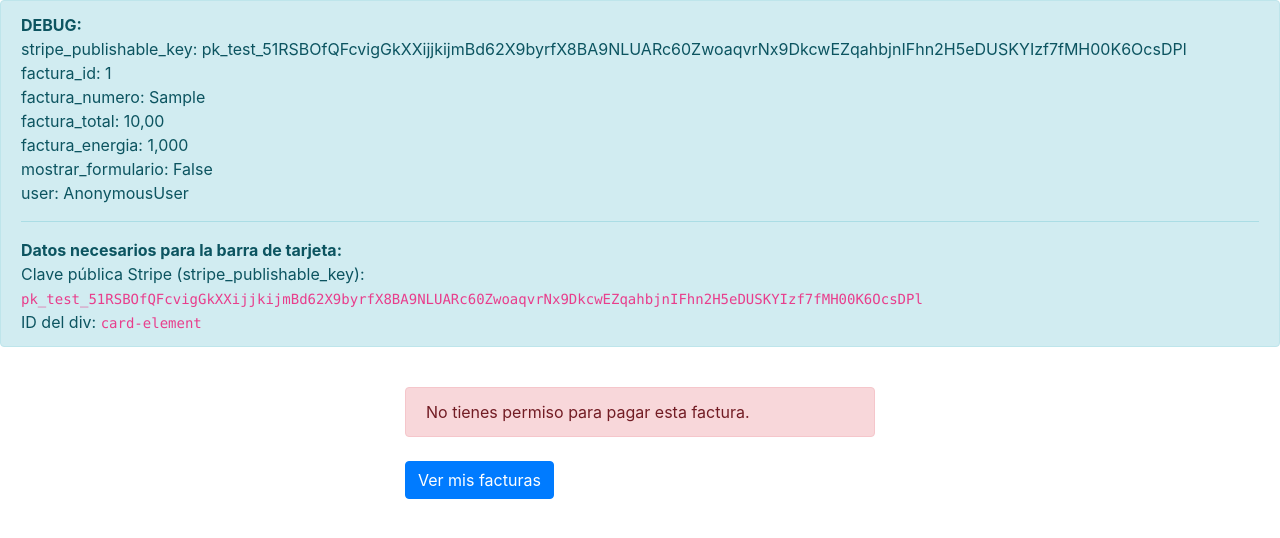
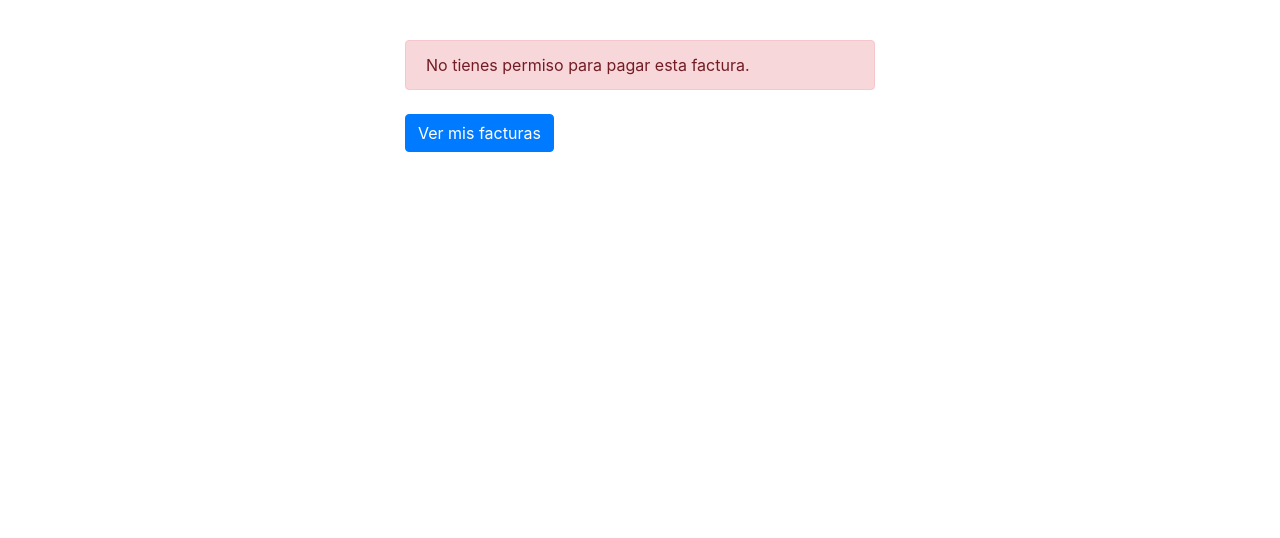
Before and after one commit to jesdeltoro/EV-Django-Project, a Django app: page /payments/pagar/1/ in a window 1280 px wide. Shown: the part 56-594 px from the top of the page. Run offline with Django 5.2, Linux system fonts and the light colour scheme; tables that the repository leaves empty hold one stand-in row (values such as "Sample post"); some libraries are stand-ins or nearby versions.

Commit message:
Quitados algunos debug en pantalla

```diff
--- a/electrolineras_project/payments/templates/payments/pagar_factura.html
+++ b/electrolineras_project/payments/templates/payments/pagar_factura.html
@@ -4,24 +4,6 @@
 {% block title %}Pagar Factura  {{ factura_id }}{% endblock %}
 
 {% block content %}
-{% if debug %}
-  <div class="alert alert-info">
-    <strong>DEBUG:</strong><br>
-    stripe_publishable_key: {{ stripe_publishable_key }}<br>
-    factura_id: {{ factura_id }}<br>
-    factura_numero: {{ factura_numero }}<br>
-    factura_total: {{ factura_total }}<br>
-    factura_energia: {{ factura_energia }}<br>
-    mostrar_formulario: {{ mostrar_formulario }}<br>
-    user: {{ request.user }}<br>
-    <!-- Datos necesarios para Stripe -->
-    <hr>
-    <strong>Datos necesarios para la barra de tarjeta:</strong><br>
-    Clave pública Stripe (stripe_publishable_key): <code>{{ stripe_publishable_key }}</code><br>
-    <!-- El div donde Stripe montará el elemento de tarjeta: -->
-    ID del div: <code>card-element</code>
-  </div>
-{% endif %}
 <div class="container" style="max-width: 500px; margin: 40px auto;">
   {% if not stripe_publishable_key %}
     <div class="alert alert-danger mb-4">
--- a/electrolineras_project/payments/views.py
+++ b/electrolineras_project/payments/views.py
@@ -300,7 +300,6 @@ class PagarFacturaView(TemplateView):
         else:
             context['mostrar_formulario'] = False
             context['error_mensaje'] = 'No tienes permiso para pagar esta factura.'
-        context['debug'] = True  # Fuerza el modo debug para mostrar el bloque de depuración
         return context
 
 
```
Also changed, not shown: electrolineras_project/electrolineras_project/settings.py (+12 -1 lines).
